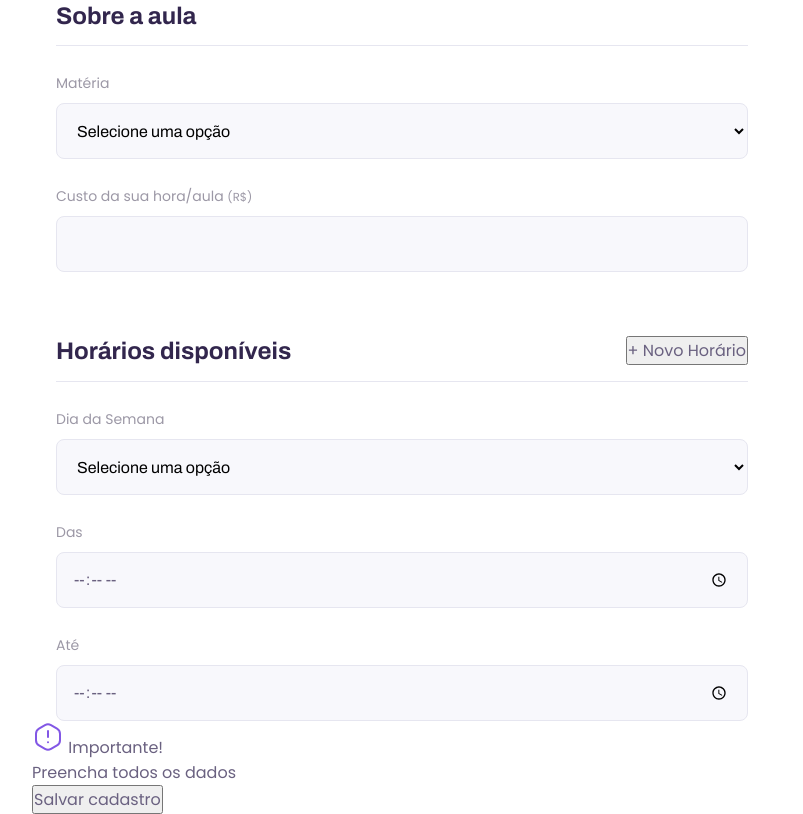
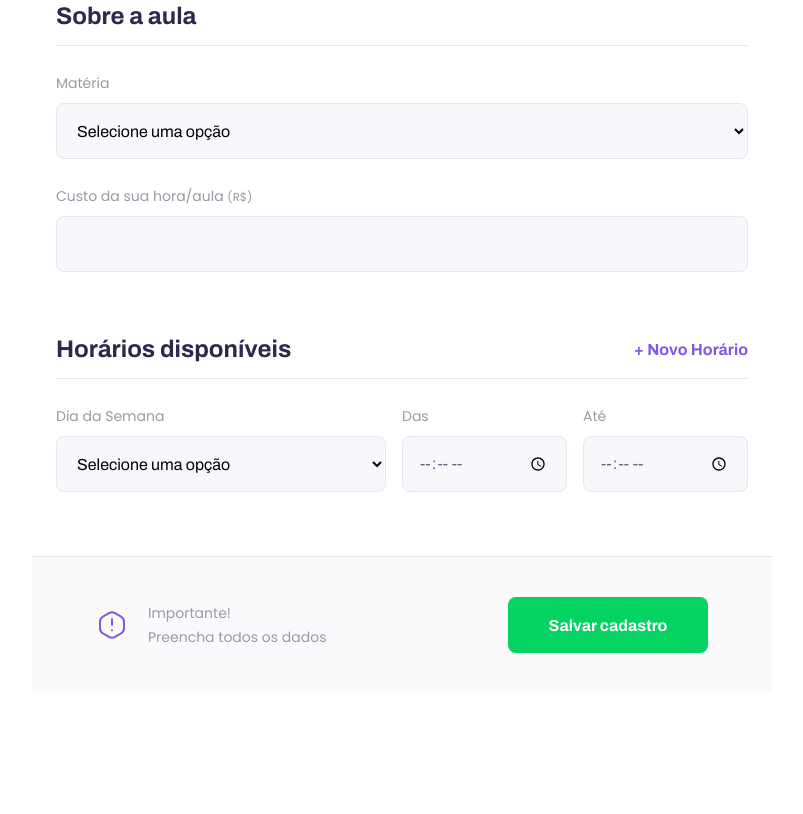
Before and after one commit to rafaelmindicelo/nlw, a plain HTML site: page give-classes.html in a window 1280 px wide. Shown: the part 1039-1853 px from the top of the page, without its empty margins (238-1041 px from the left). After the commit the page ends 1732 px from the top, so only its background shows below. Drawn offline with Linux system fonts and the light colour scheme.

Commit message:
Layout da página give-classes.html configurada para desktop. Intro ao JS (Novo horário com JS)

```diff
--- a/give-classes.html
+++ b/give-classes.html
@@ -10,6 +10,7 @@
     <link rel="stylesheet" href="/styles/partials/page-give-classes.css">
     <link href="https://fonts.googleapis.com/css2?family=Archivo:wght@400;700&amp;family=Poppins:wght@400;600&amp;display=swap" rel="stylesheet">
 
+    <script src="/scripts/addField.js" defer></script>
 </head>
 <body id="page-give-classes">
 
@@ -81,9 +82,9 @@
                  </div>
              </fieldset>
 
-             <fieldset>
+             <fieldset id="schedule-items">
                  <legend>Horários disponíveis
-                     <button id="add-time">+ Novo Horário</button>
+                     <button type="button" id="add-time">+ Novo Horário</button>
                  </legend>
 
                  <div class="schedule-item">
--- /dev/null
+++ b/scripts/addField.js
@@ -0,0 +1,24 @@
+//procurar o botão
+document.querySelector('#add-time')
+//quando clicar no botão
+.addEventListener('click', cloneField)
+
+//executar uma ação
+function cloneField() {
+
+    //duplicar os campos.. que campos?
+    const newFieldContainer = document.querySelector('.schedule-item').cloneNode(true) //boolean -> true or false
+
+    //limpar os campos .. que campos?
+    const fields = newFieldContainer.querySelectorAll('input')
+
+    //para cada campo, limpar
+    fields.forEach(function (field) {
+        //pegar  o field do  momento e limpa ele
+        field.value = ""
+    })
+
+    //colocar na página .. onde?
+    document.querySelector('#schedule-items').appendChild(newFieldContainer)
+
+}
--- a/styles/partials/page-give-classes.css
+++ b/styles/partials/page-give-classes.css
@@ -35,6 +35,20 @@
     border-bottom: 1px solid var(--color-line-in-white);
 }
 
+#page-give-classes fieldset legend button {
+    background: none;
+    border: 0;
+
+    color: var(--color-primary);
+    font: 700 1.6rem Archivo;
+    cursor: pointer;
+    transition: 0.2s;
+}
+
+#page-give-classes fieldset legend button:hover {
+    color: var(--color-primary-dark);
+}
+
 #page-give-classes fieldset+fieldset {
     margin-top: 6.4rem;
 }
@@ -45,8 +59,91 @@
     margin-top: 2.4rem;
 }
 
+#page-give-classes main footer {
+    padding: 4rem 2.4rem;
+    background: var(--color-box-footer);
+    border-top: 1px solid var(--color-line-in-white);
+    margin-top: 6.4rem;
+}
+
+#page-give-classes main footer p {
+    display: flex;
+    align-items: center;
+    justify-content: center;
+    font-size: 1.4rem;
+    line-height: 2.4rem;
+    color: var(--color-text-complement);
+}
+
+#page-give-classes main footer p img {
+    margin-right: 2rem;
+}
+
+#page-give-classes main footer button {
+    width: 100%;
+    height: 5.6rem;
+    background: var(--color-secondary);
+    color: var(--color-button-text);
+    border: 0;
+    border-radius: .8rem;
+    cursor: pointer;
+    font: 700 1.6rem Archivo;
+    display: flex;
+    align-items: center;
+    justify-content: center;
+    text-decoration: none;
+    transition: 0.2s;
+    margin-top: 3.2rem;
+}
+
+#page-give-classes main footer button:hover {
+    background: var(--color-secondary-dark);
+}
+
+.schedule-item+.schedule-item {
+    margin-top: 3.2rem;
+    padding-top: 3.2rem;
+
+    border-top: 1px solid var(--color-line-in-white);
+
+}
+
 @media (min-width: 700px) {
     #page-give-classes #container {
         max-width: 100vw;
     }
+
+    #page-give-classes .page-header .header-content {
+        margin-bottom: 0;
+    }
+
+    #page-give-classes main fieldset {
+        padding-top: 0 64px;
+
+    }
+
+    .schedule-item {
+        display: grid;
+        grid-template-columns: 2fr 1fr 1fr;
+        column-gap: 1.6rem;
+    }
+
+    #page-give-classes #schedule-items .select-block+.input-block,
+    #page-give-classes #schedule-items .input-block+.input-block {
+        margin-top: 0;
+    }
+
+    #page-give-classes main footer {
+        padding: 40px 64px;
+
+        display: flex;
+        align-items: center;
+        justify-content: space-between;
+    }
+
+    #page-give-classes main footer button {
+        margin-top: 0;
+        width: 200px;
+    }
+
 }
```
Also changed, not shown: index.html (+2 -4 lines).
